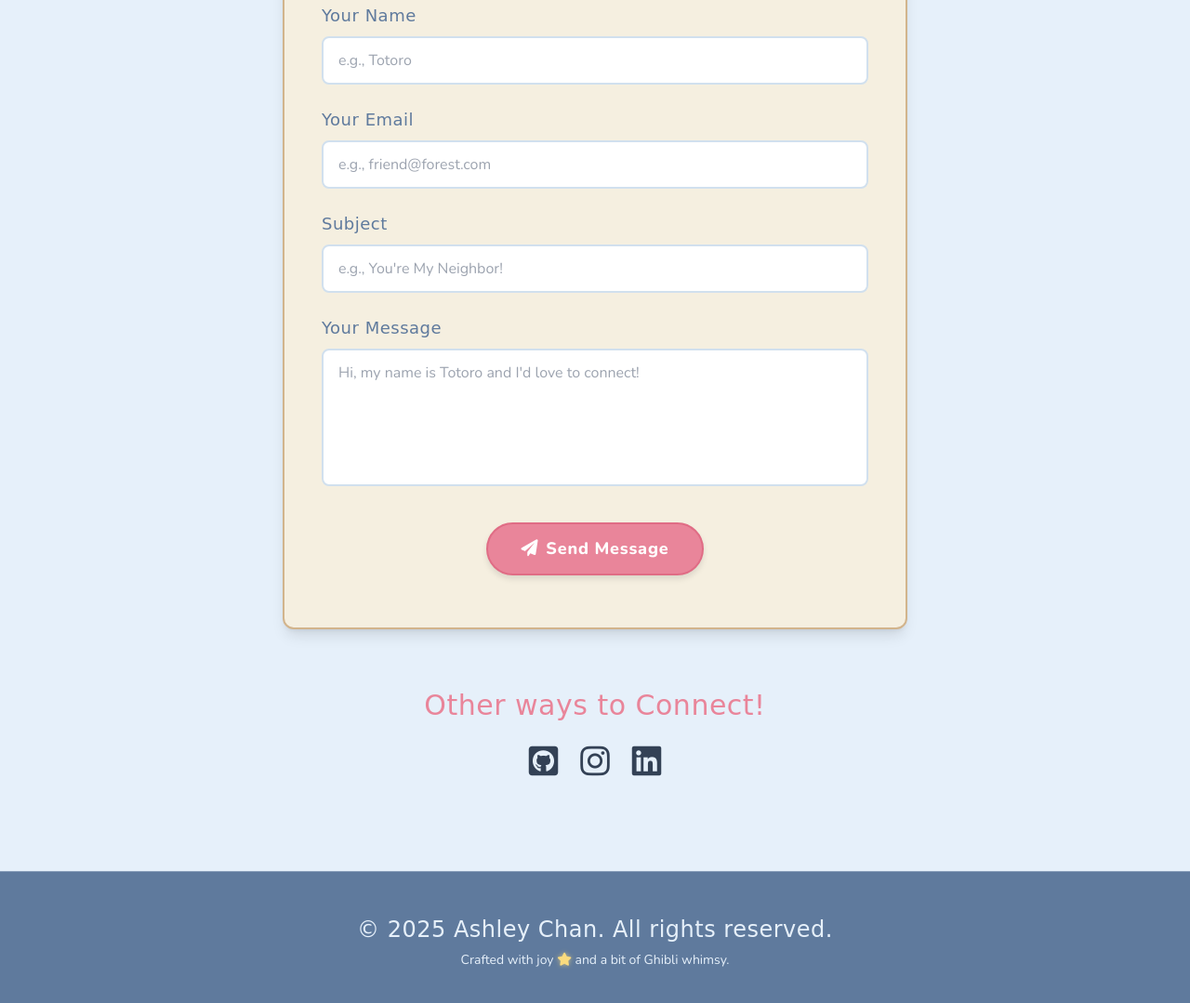
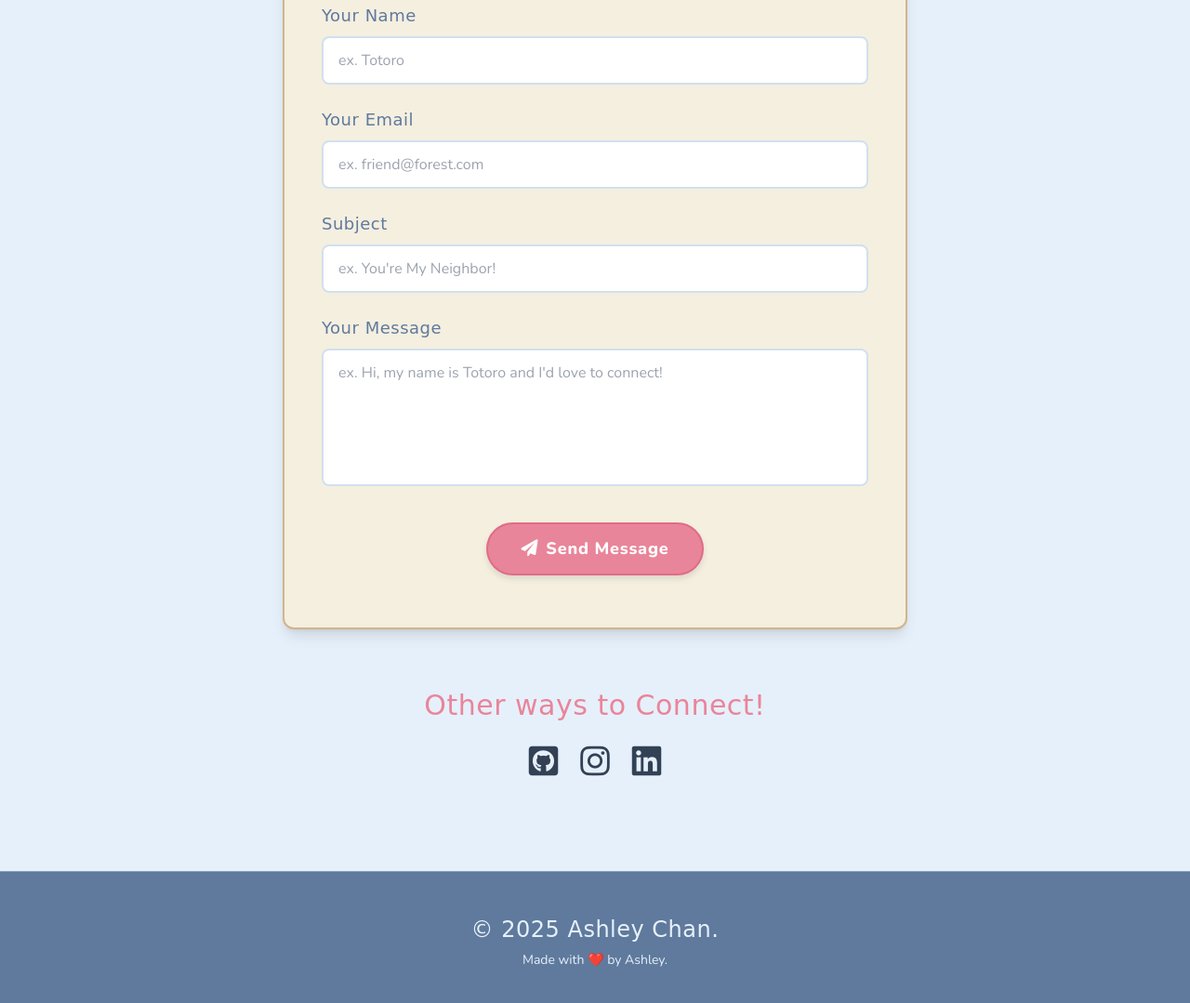
Before and after one commit to Ashleyc417/cpsc349-portfolio, a plain HTML site: page contact.html in a window 1280 px wide. Shown: the part 387-1466 px from the top of the page at 93% size. Drawn offline with nearby package versions, Linux system fonts and the light colour scheme; a web font is replaced by a local one.

Commit message:
fix footer

```diff
--- a/contact.html
+++ b/contact.html
@@ -52,28 +52,28 @@
                             <label for="name" class="block font-heading text-lg mb-2">Your Name</label>
                             <input type="text" id="name" name="name" required
                                    class="w-full px-4 py-3 rounded-lg border-2 focus:outline-none transition-colors"
-                                   placeholder="e.g., Totoro">
+                                   placeholder="ex. Totoro">
                         </div>
 
                         <div class="mb-6">
                             <label for="email" class="block font-heading text-lg mb-2">Your Email</label>
                             <input type="email" id="email" name="email" required
                                    class="w-full px-4 py-3 rounded-lg border-2 focus:outline-none transition-colors"
-                                   placeholder="e.g., friend@forest.com">
+                                   placeholder="ex. friend@forest.com">
                         </div>
 
                         <div class="mb-6">
                             <label for="subject" class="block font-heading text-lg mb-2">Subject</label>
                             <input type="text" id="subject" name="subject"
                                    class="w-full px-4 py-3 rounded-lg border-2 focus:outline-none transition-colors"
-                                   placeholder="e.g., You're My Neighbor!">
+                                   placeholder="ex. You're My Neighbor!">
                         </div>
 
                         <div class="mb-8">
                             <label for="message" class="block font-heading text-lg mb-2">Your Message</label>
                             <textarea id="message" name="message" rows="5" required
                                       class="w-full px-4 py-3 rounded-lg border-2 focus:outline-none transition-colors resize-none"
-                                      placeholder="Hi, my name is Totoro and I'd love to connect!"></textarea>
+                                      placeholder="ex. Hi, my name is Totoro and I'd love to connect!"></textarea>
                         </div>
 
                         <div class="text-center">
@@ -110,9 +110,10 @@
         </section>
     </main>
 
-    <footer class="text-center"> <div class="container mx-auto px-6">
-            <p class="font-heading text-lg">&copy; <span id="currentYear"></span> Ashley Chan. All rights reserved.</p>
-            <p class="text-sm mt-2">Crafted with joy <i class="fas fa-star"></i> and a bit of Ghibli whimsy.</p>
+    <footer class="text-center">
+        <div class="container mx-auto px-6">
+            <p class="font-heading text-lg">&copy; <span id="currentYear"></span> Ashley Chan.</p>
+            <p class="text-sm mt-2">Made with ❤️ by Ashley.</p>
         </div>
     </footer>
 
```
Also changed, not shown: about.html (+4 -3 lines), index.html (+1 -1 lines), projects.html (+4 -3 lines).
